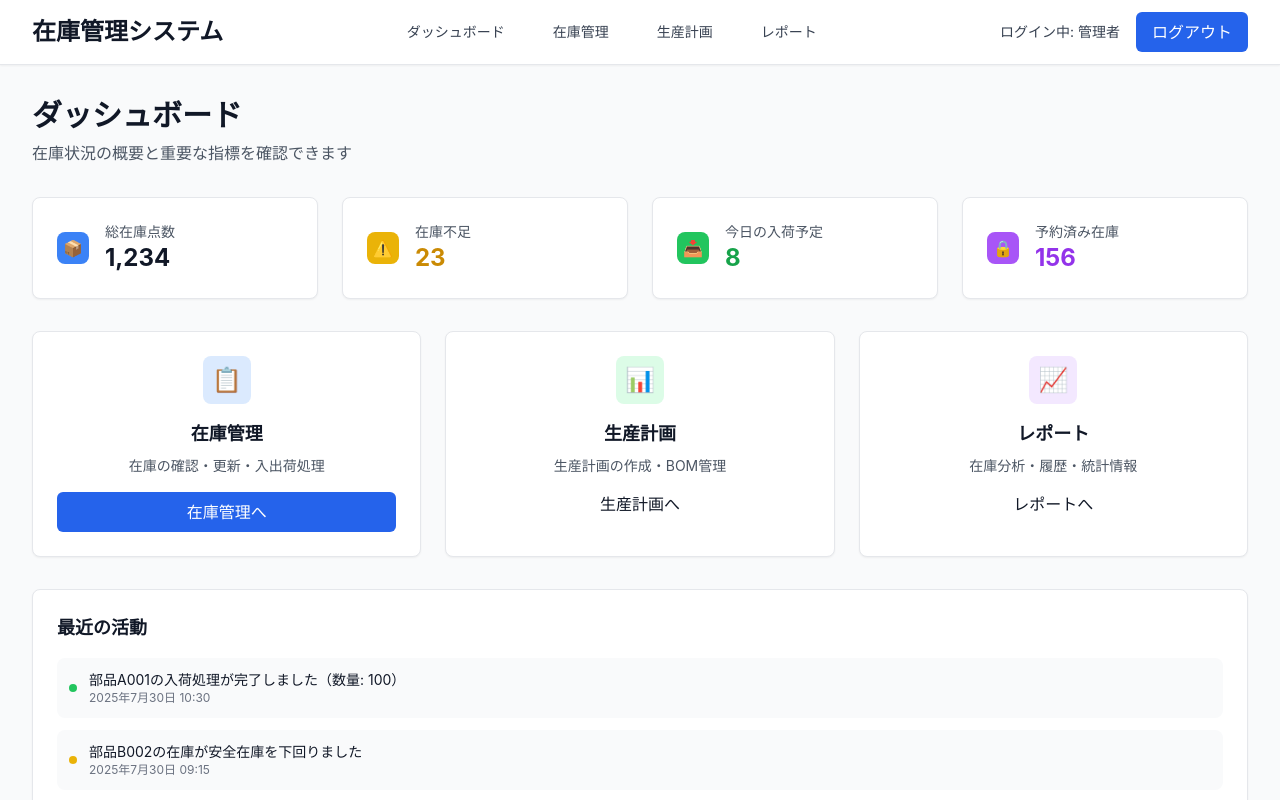
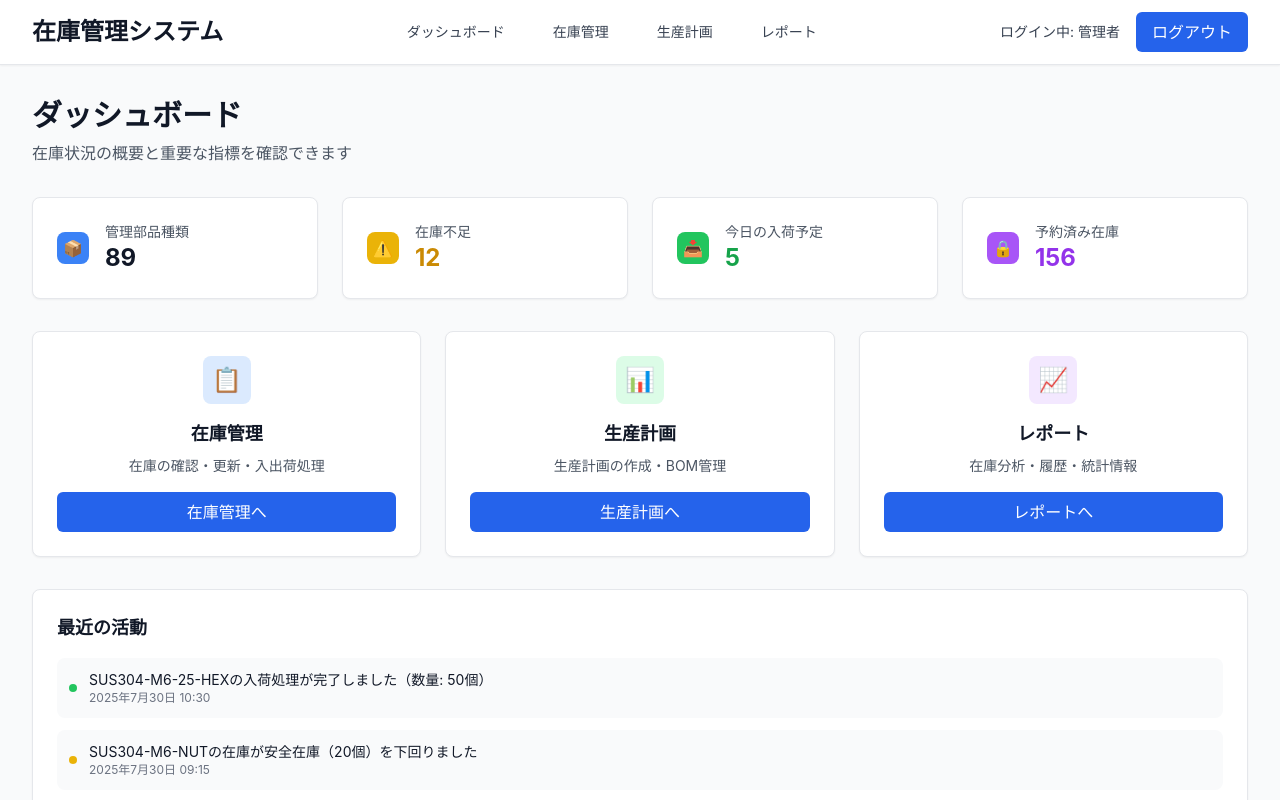
Before and after one commit to yynakayama/inventory_app, a Next.js app in the folder frontend/: page / in a window 1280 px wide. Shown: the top 800 px of the page. Built offline with nearby package versions, Linux system fonts and the light colour scheme.

Commit message:
微修正

```diff
--- a/frontend/src/app/page.tsx
+++ b/frontend/src/app/page.tsx
@@ -20,7 +20,7 @@ export default function HomePage() {
 
       {/* サマリーカード群 */}
       <div className="grid grid-cols-1 md:grid-cols-2 lg:grid-cols-4 gap-6 mb-8">
-        {/* 総在庫点数 */}
+        {/* 管理部品種類数 */}
         <div className="card-base">
           <div className="flex items-center">
             <div className="flex-shrink-0">
@@ -29,8 +29,8 @@ export default function HomePage() {
               </div>
             </div>
             <div className="ml-4">
-              <p className="text-sm font-medium text-gray-600">総在庫点数</p>
-              <p className="text-2xl font-bold text-gray-900">1,234</p>
+              <p className="text-sm font-medium text-gray-600">管理部品種類</p>
+              <p className="text-2xl font-bold text-gray-900">89</p>
             </div>
           </div>
         </div>
@@ -45,7 +45,7 @@ export default function HomePage() {
             </div>
             <div className="ml-4">
               <p className="text-sm font-medium text-gray-600">在庫不足</p>
-              <p className="text-2xl font-bold text-yellow-600">23</p>
+              <p className="text-2xl font-bold text-yellow-600">12</p>
             </div>
           </div>
         </div>
@@ -60,7 +60,7 @@ export default function HomePage() {
             </div>
             <div className="ml-4">
               <p className="text-sm font-medium text-gray-600">今日の入荷予定</p>
-              <p className="text-2xl font-bold text-green-600">8</p>
+              <p className="text-2xl font-bold text-green-600">5</p>
             </div>
           </div>
         </div>
@@ -113,7 +113,7 @@ export default function HomePage() {
             <p className="text-gray-600 text-sm mb-4">
               生産計画の作成・BOM管理
             </p>
-            <button className="btn-success w-full">
+            <button className="btn-primary w-full">
               生産計画へ
             </button>
           </div>
@@ -131,7 +131,7 @@ export default function HomePage() {
             <p className="text-gray-600 text-sm mb-4">
               在庫分析・履歴・統計情報
             </p>
-            <button className="btn-warning w-full">
+            <button className="btn-primary w-full">
               レポートへ
             </button>
           </div>
@@ -149,7 +149,7 @@ export default function HomePage() {
             <div className="w-2 h-2 bg-green-500 rounded-full"></div>
             <div className="flex-1">
               <p className="text-sm text-gray-900">
-                部品A001の入荷処理が完了しました（数量: 100）
+                SUS304-M6-25-HEXの入荷処理が完了しました（数量: 50個）
               </p>
               <p className="text-xs text-gray-500">2025年7月30日 10:30</p>
             </div>
@@ -160,7 +160,7 @@ export default function HomePage() {
             <div className="w-2 h-2 bg-yellow-500 rounded-full"></div>
             <div className="flex-1">
               <p className="text-sm text-gray-900">
-                部品B002の在庫が安全在庫を下回りました
+                SUS304-M6-NUTの在庫が安全在庫（20個）を下回りました
               </p>
               <p className="text-xs text-gray-500">2025年7月30日 09:15</p>
             </div>
@@ -171,7 +171,7 @@ export default function HomePage() {
             <div className="w-2 h-2 bg-blue-500 rounded-full"></div>
             <div className="flex-1">
               <p className="text-sm text-gray-900">
-                新しい生産計画P2025-007が作成されました（在庫予約完了）
+                製品V5000の生産計画が作成されました（在庫予約完了）
               </p>
               <p className="text-xs text-gray-500">2025年7月30日 08:45</p>
             </div>
```
